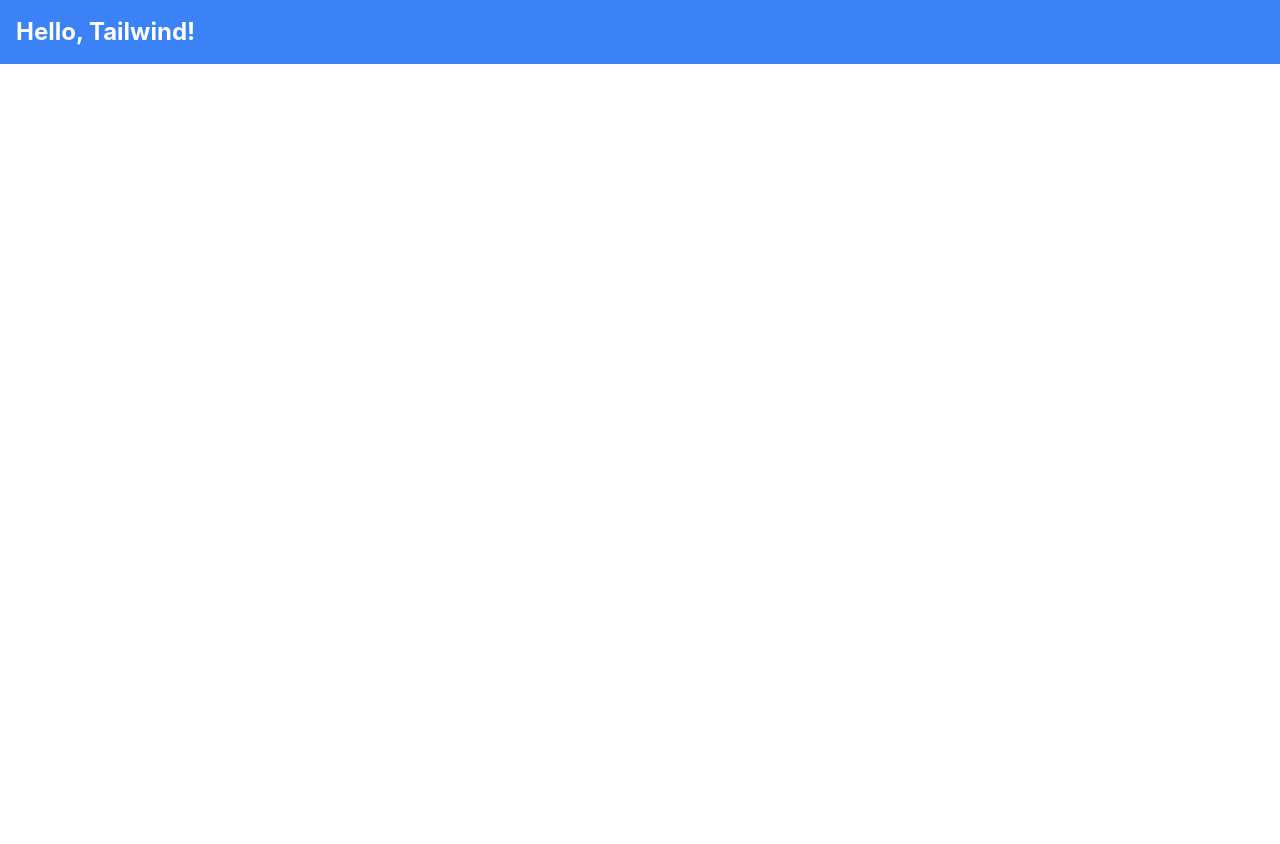
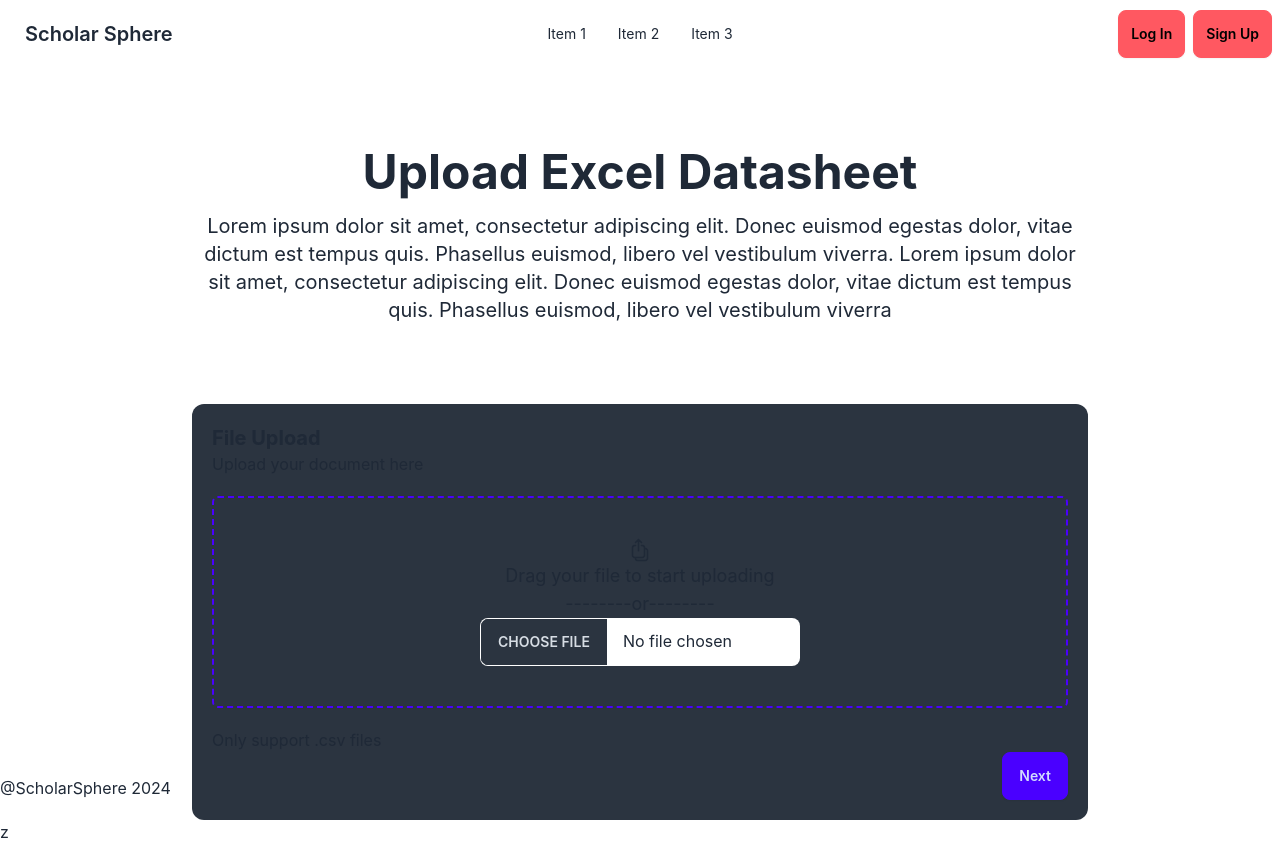
Before and after one commit to MetaStag/scholarsphere, a React (Create React App) app: page /upload in a window 1280 px wide. Before the commit the page ends 800 px from the top, so only its background shows below. Built offline with nearby package versions, Linux system fonts and the light colour scheme.

Commit message:
Routing + 2 pages

```diff
--- a/package.json
+++ b/package.json
@@ -10,6 +10,7 @@
     "postcss": "^8.4.41",
     "react": "^18.3.1",
     "react-dom": "^18.3.1",
+    "react-router-dom": "^6.26.1",
     "react-scripts": "^5.0.1",
     "tailwindcss": "^3.4.10",
     "web-vitals": "^2.1.4"
@@ -37,5 +38,8 @@
       "last 1 firefox version",
       "last 1 safari version"
     ]
+  },
+  "devDependencies": {
+    "daisyui": "^4.12.10"
   }
 }
--- a/src/App.js
+++ b/src/App.js
@@ -1,8 +1,23 @@
+import React from 'react';
+import Navbar from "./Components/Navbar";
+import Footer from "./Components/Footer";
+import { BrowserRouter as Router, Route, Routes } from "react-router-dom";
+import Home from "./Components/Home";
+import Upload from "./Components/Upload";
+
 function App() {
   return (
-    <div className="bg-blue-500 text-white p-4">
-      <h1 className="text-2xl font-bold">Hello, Tailwind!</h1>
+    <div>
+    <Navbar></Navbar>
+      <Router>
+        <Routes>
+        <Route path="/" element={<Home />} />
+        <Route path="/upload" element={<Upload />} />
+        </Routes>
+z    </Router>
+    <Footer></Footer>
     </div>
+
   );
 }
 
--- /dev/null
+++ b/src/Components/Footer.js
@@ -0,0 +1,9 @@
+function Footer() {
+    return (
+        <div className="absolute bottom-0 left-0">
+            <span>@ScholarSphere 2024</span>
+        </div>
+    )
+}
+
+export default Footer
--- /dev/null
+++ b/src/Components/Home.js
@@ -0,0 +1,30 @@
+import React from 'react';
+import { Link } from 'react-router-dom';
+
+function Home() {
+  return (
+    <div>
+      <div className=" mt-20 mx-auto text-center max-w-4xl">
+        <h1 className="text-5xl font-bold mb-4">Scholar Sphere</h1>
+        <p className="text-xl mb-20"> Lorem ipsum dolor sit amet, consectetur adipiscing elit. Donec euismod egestas dolor, vitae dictum est tempus quis. Phasellus euismod, libero vel vestibulum viverra.  Lorem ipsum dolor sit amet, consectetur adipiscing elit. Donec euismod egestas dolor, vitae dictum est tempus quis. Phasellus euismod, libero vel vestibulum viverra</p>
+        <Link to="/upload" className="btn btn-error btn-lg btn-wide rounded-xl">
+          <span>Get Started</span>
+          <svg className="w-5 h-5 relative -translate-y-1" xmlns="http://www.w3.org/2000/svg" fill="none" viewBox="0 0 24 24" stroke-width="1.5" stroke="currentColor" class="size-6">
+            <path stroke-linecap="round" stroke-linejoin="round" d="M13.5 6H5.25A2.25 2.25 0 0 0 3 8.25v10.5A2.25 2.25 0 0 0 5.25 21h10.5A2.25 2.25 0 0 0 18 18.75V10.5m-10.5 6L21 3m0 0h-5.25M21 3v5.25" />
+          </svg>
+        </Link>
+      </div>
+      {/* different color for top and bottom border style={{borderTopColor: "#4A90E2", borderBottomColor: "#E94E77"}}  */}
+      <div className="border-t-2 border-b-2 mt-20">
+        <marquee>
+          <span className="px-32 text-xl font-bold">Google Scholar</span>
+          <span className="px-32 text-xl font-bold">IEEE Xplore</span>
+          <span className="px-32 text-xl font-bold">ACM</span>
+          <span className="px-32 text-xl font-bold">DBLP</span>
+        </marquee>
+      </div>
+    </div>
+  );
+}
+
+export default Home;
--- /dev/null
+++ b/src/Components/Navbar.js
@@ -0,0 +1,23 @@
+
+function Navbar() {
+    return (
+        <div className="navbar bg-base-100">
+            <div className="navbar-start">
+                <a to="/" className="btn btn-ghost text-xl">Scholar Sphere</a>
+            </div>
+            <div className="navbar-center hidden lg:flex">
+                <ul className="menu menu-horizontal px-1">
+                <li><a>Item 1</a></li>
+                <li><a>Item 2</a></li>
+                <li><a>Item 3</a></li>
+                </ul>
+            </div>
+            <div className="navbar-end">
+                <a className="btn btn-error mx-2 p-3">Log In</a>
+                <a className="btn btn-error p-3">Sign Up</a>
+            </div>
+</div>
+    )
+}
+
+export default Navbar
--- /dev/null
+++ b/src/Components/Upload.js
@@ -0,0 +1,26 @@
+function Upload() {
+  return (
+    <div className=" mt-20 mx-auto text-center max-w-4xl">
+        <h1 className="text-5xl font-bold mb-4">Upload Excel Datasheet</h1>
+        <p className="text-xl mb-20"> Lorem ipsum dolor sit amet, consectetur adipiscing elit. Donec euismod egestas dolor, vitae dictum est tempus quis. Phasellus euismod, libero vel vestibulum viverra.  Lorem ipsum dolor sit amet, consectetur adipiscing elit. Donec euismod egestas dolor, vitae dictum est tempus quis. Phasellus euismod, libero vel vestibulum viverra</p>
+        <div className="flex flex-col bg-neutral p-5 items-start rounded-xl">
+          <span className="text-xl font-bold">File Upload</span>
+          <span>Upload your document here</span>
+          <div className="flex flex-col border-2 border-dashed border-primary self-center p-5 rounded-md w-full py-10 px-5 m-5">
+            <div className="self-center">
+            <svg xmlns="http://www.w3.org/2000/svg" fill="none" viewBox="0 0 24 24" strokeWidth={1.5} stroke="currentColor" className="size-6">
+              <path strokeLinecap="round" strokeLinejoin="round" d="M7.5 7.5h-.75A2.25 2.25 0 0 0 4.5 9.75v7.5a2.25 2.25 0 0 0 2.25 2.25h7.5a2.25 2.25 0 0 0 2.25-2.25v-7.5a2.25 2.25 0 0 0-2.25-2.25h-.75m0-3-3-3m0 0-3 3m3-3v11.25m6-2.25h.75a2.25 2.25 0 0 1 2.25 2.25v7.5a2.25 2.25 0 0 1-2.25 2.25h-7.5a2.25 2.25 0 0 1-2.25-2.25v-.75" />
+            </svg>
+            </div>
+            <span className="text-lg">Drag your file to start uploading</span>
+            <span className="text-lg">--------or--------</span>
+            <input type="file" className="file-input w-full max-w-xs self-center" />
+          </div>
+          <span>Only support .csv files</span>
+          <button className="btn btn-primary self-end">Next</button>
+        </div>
+      </div>
+  );
+}
+
+export default Upload;
--- a/tailwind.config.js
+++ b/tailwind.config.js
@@ -4,5 +4,7 @@ module.exports = {
   theme: {
     extend: {},
   },
-  plugins: [],
+  plugins: [
+    require('daisyui'),
+  ],
 }
```
Also changed, not shown: 1 other file (tests, documents, lock files or other folders).
